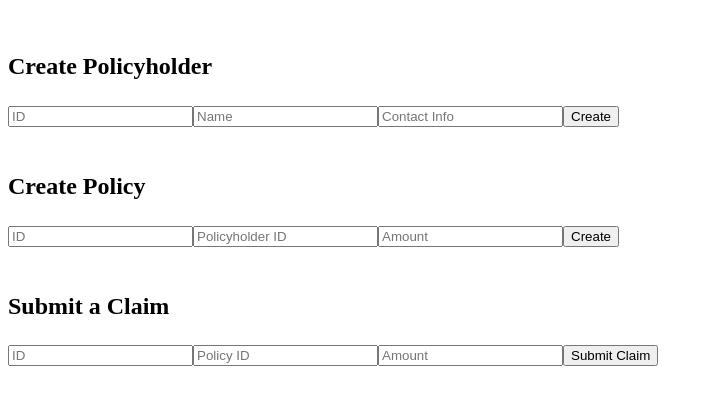
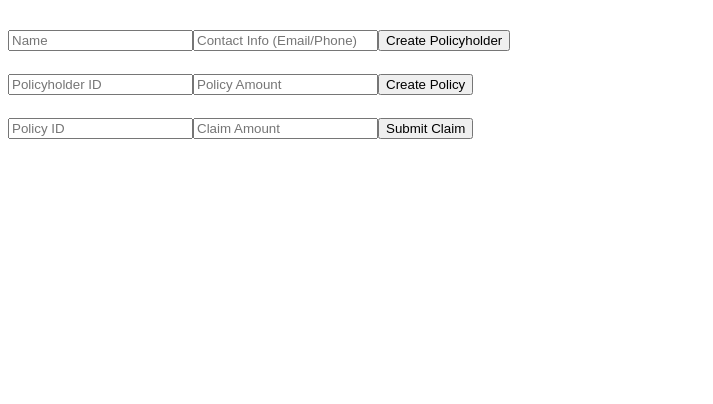
Before and after one commit to aryanmishra24/claims-management-frontend, a Vue app: page /policies in a window 1280 px wide. Shown: the top 404 px of the page, without its empty margins (0-713 px from the left). Built offline with nearby package versions, Linux system fonts and the light colour scheme.

Commit message:
created the form

```diff
--- a/src/components/ClaimForm.vue
+++ b/src/components/ClaimForm.vue
@@ -1,35 +1,40 @@
+<script setup>
+import { ref } from "vue";
+
+const policyId = ref("");
+const claimAmount = ref("");
+
+const submitForm = async () => {
+  const claimId = crypto.randomUUID(); // Generate unique claim ID
+  try {
+    const response = await fetch("http://localhost:3000/claims", {
+      method: "POST",
+      headers: { "Content-Type": "application/json" },
+      body: JSON.stringify({
+        id: claimId, // Use generated claim ID
+        policyId: policyId.value,
+        claimAmount: claimAmount.value,
+      }),
+    });
+
+    const data = await response.json();
+    if (response.ok) {
+      alert(`Claim submitted successfully! Claim ID: ${claimId}`);
+      policyId.value = "";
+      claimAmount.value = "";
+    } else {
+      alert("Error: " + data.error);
+    }
+  } catch (error) {
+    console.error("Request failed", error);
+  }
+};
+</script>
+
 <template>
-    <div>
-      <h2>Submit a Claim</h2>
-      <form @submit.prevent="submitForm">
-        <input v-model="claim.id" placeholder="ID" required />
-        <input v-model="claim.policyId" placeholder="Policy ID" required />
-        <input v-model="claim.claimAmount" type="number" placeholder="Amount" required />
-        <button type="submit">Submit Claim</button>
-      </form>
-      <p v-if="message">{{ message }}</p>
-    </div>
-  </template>
-
-  <script>
-  import api from "../api";
-
-  export default {
-    data() {
-      return {
-        claim: { id: "", policyId: "", claimAmount: "" },
-        message: "",
-      };
-    },
-    methods: {
-      async submitForm() {
-        try {
-          const response = await api.createClaim(this.claim);
-          this.message = response.data.message;
-        } catch (error) {
-          this.message = "Error: " + error.response.data.error;
-        }
-      },
-    },
-  };
-  </script>
+  <form @submit.prevent="submitForm">
+    <input v-model="policyId" placeholder="Policy ID" required />
+    <input v-model="claimAmount" type="number" placeholder="Claim Amount" required />
+    <button type="submit">Submit Claim</button>
+  </form>
+</template>
--- a/src/components/PolicyForm.vue
+++ b/src/components/PolicyForm.vue
@@ -1,35 +1,41 @@
-<template>
-    <div>
-      <h2>Create Policy</h2>
-      <form @submit.prevent="submitForm">
-        <input v-model="policy.id" placeholder="ID" required />
-        <input v-model="policy.policyholderId" placeholder="Policyholder ID" required />
-        <input v-model="policy.policyAmount" type="number" placeholder="Amount" required />
-        <button type="submit">Create</button>
-      </form>
-      <p v-if="message">{{ message }}</p>
-    </div>
-  </template>
+<script setup>
+import { ref } from "vue";
 
-  <script>
-  import api from "../api";
+const policyholderId = ref("");
+const policyAmount = ref("");
 
-  export default {
-    data() {
-      return {
-        policy: { id: "", policyholderId: "", policyAmount: "" },
-        message: "",
-      };
-    },
-    methods: {
-      async submitForm() {
+const submitForm = async () => {
+  const policyId = crypto.randomUUID(); // Generate unique ID
+
   try {
-          const response = await api.createPolicy(this.policy);
-          this.message = response.data.message;
+    const response = await fetch("http://localhost:3000/policies", {
+      method: "POST",
+      headers: { "Content-Type": "application/json" },
+      body: JSON.stringify({
+        id: policyId,
+        policyholderId: policyholderId.value,
+        policyAmount: policyAmount.value,
+      }),
+    });
+
+    const data = await response.json();
+    if (response.ok) {
+      alert(`Policy created! Policy ID: ${policyId}`);
+      policyholderId.value = "";
+      policyAmount.value = "";
+    } else {
+      alert("Error: " + data.error);
+    }
   } catch (error) {
-          this.message = "Error: " + error.response.data.error;
+    console.error("Request failed", error);
   }
-      },
-    },
 };
 </script>
+
+<template>
+  <form @submit.prevent="submitForm">
+    <input v-model="policyholderId" placeholder="Policyholder ID" required />
+    <input v-model="policyAmount" type="number" placeholder="Policy Amount" required />
+    <button type="submit">Create Policy</button>
+  </form>
+</template>
--- a/src/components/PolicyholderForm.vue
+++ b/src/components/PolicyholderForm.vue
@@ -1,35 +1,41 @@
-<template>
-    <div>
-      <h2>Create Policyholder</h2>
-      <form @submit.prevent="submitForm">
-        <input v-model="policyholder.id" placeholder="ID" required />
-        <input v-model="policyholder.name" placeholder="Name" required />
-        <input v-model="policyholder.contactInfo" placeholder="Contact Info" required />
-        <button type="submit">Create</button>
-      </form>
-      <p v-if="message">{{ message }}</p>
-    </div>
-  </template>
+<script setup>
+import { ref } from "vue";
 
-  <script>
-  import api from "../api";
+const name = ref("");
+const contactInfo = ref("");
 
-  export default {
-    data() {
-      return {
-        policyholder: { id: "", name: "", contactInfo: "" },
-        message: "",
-      };
-    },
-    methods: {
-      async submitForm() {
+const submitForm = async () => {
+  const policyholderId = crypto.randomUUID(); // Generate unique ID
+
   try {
-          const response = await api.createPolicyholder(this.policyholder);
-          this.message = response.data.message;
+    const response = await fetch("http://localhost:3000/policyholders", {
+      method: "POST",
+      headers: { "Content-Type": "application/json" },
+      body: JSON.stringify({
+        id: policyholderId,
+        name: name.value,
+        contactInfo: contactInfo.value,
+      }),
+    });
+
+    const data = await response.json();
+    if (response.ok) {
+      alert(`Policyholder created! ID: ${policyholderId}`);
+      name.value = "";
+      contactInfo.value = "";
+    } else {
+      alert("Error: " + data.error);
+    }
   } catch (error) {
-          this.message = "Error: " + error.response.data.error;
+    console.error("Request failed", error);
   }
-      },
-    },
 };
 </script>
+
+<template>
+  <form @submit.prevent="submitForm">
+    <input v-model="name" placeholder="Name" required />
+    <input v-model="contactInfo" placeholder="Contact Info (Email/Phone)" required />
+    <button type="submit">Create Policyholder</button>
+  </form>
+</template>
```
Also changed, not shown: jsconfig.json (deleted, +0 -8 lines), src/components/HelloWorld.vue (deleted, +0 -44 lines), src/components/TheWelcome.vue (deleted, +0 -94 lines). Lines whose indentation alone changed are shown as unchanged.
